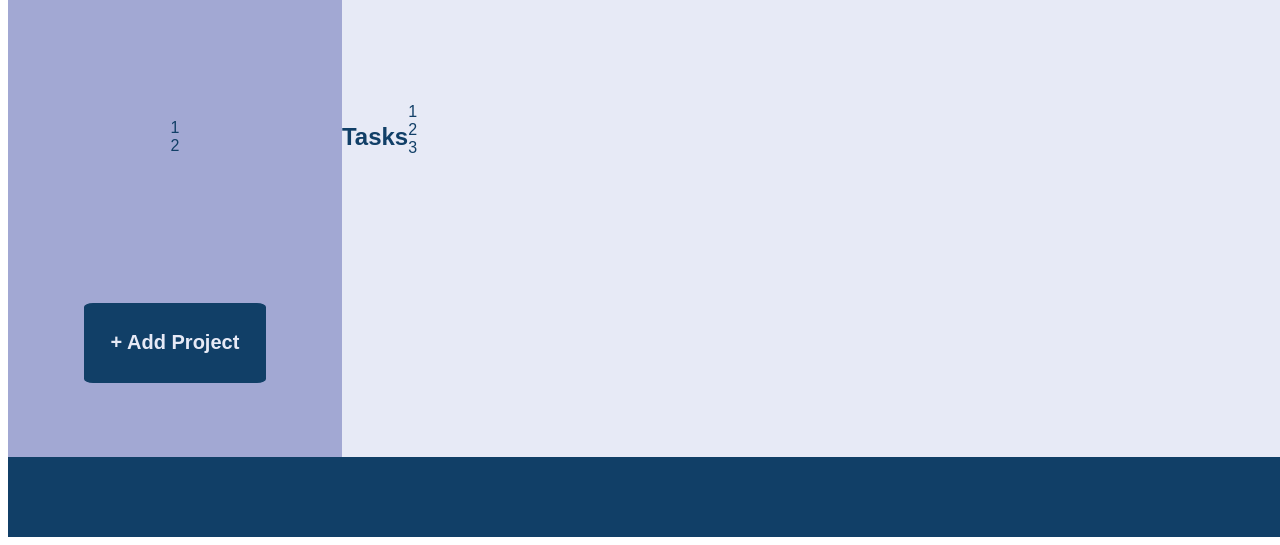
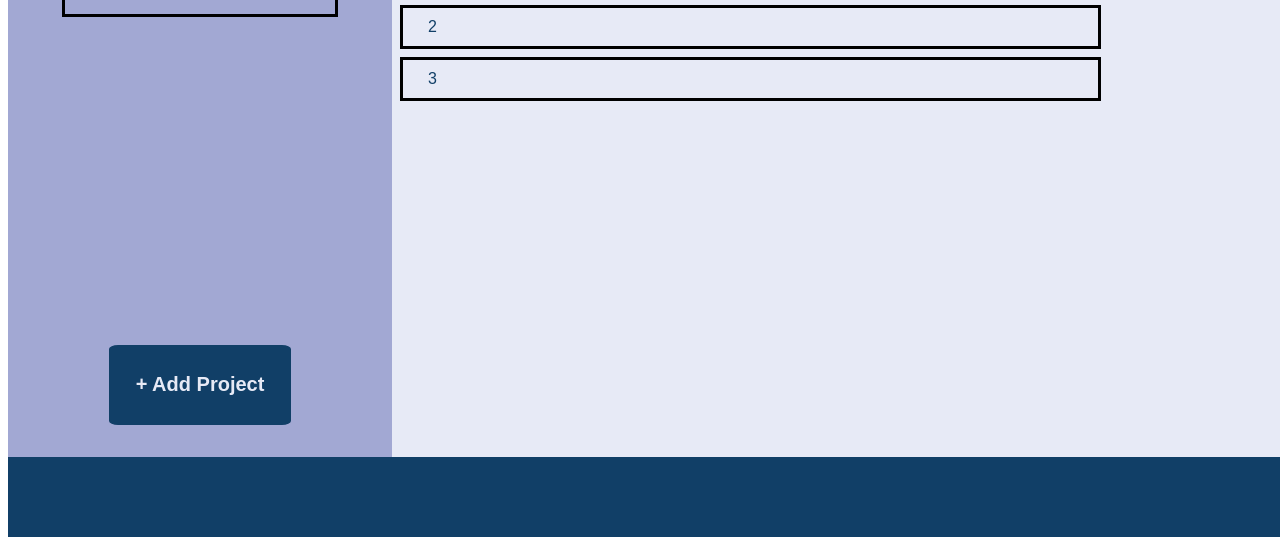
Before and after one commit to urialevy/todolist, a website built with webpack: page dist/index.html in a window 1280 px wide. Shown: the part 271-816 px from the top of the page. Built offline with nearby package versions, Linux system fonts and the light colour scheme.

Commit message:
restyle, starts to look good

```diff
--- a/src/style.css
+++ b/src/style.css
@@ -28,12 +28,6 @@ body {
     align-items: center;
 }
 
-/* #footer {
-    color: #38598b;
-    background-color: #a2a8d3;
-    height: 10%;
-} */
-
 #main {
     display: flex;
     flex-direction: row;
@@ -43,9 +37,11 @@ body {
     background-color: #e7eaf6;
     height: 80%;
     width: 100%;
+
 }
 
 #newTask {
+    margin-bottom: 2rem;
     padding: 10px 25px;
     background: transparent;
     outline: none !important;
@@ -77,5 +73,37 @@ body {
 }
 #mainright {
     display: flex;
-    width: 85%;
+    flex-direction: column;
+    justify-content: space-between;
+    width: 70%;
+    height: 100%
+    ;
 }
+
+#projectsList {
+    width: 80%;
+    height: 80%;
+    }
+
+.project {
+    border: solid black;
+    padding: 10px 25px;
+    margin: 1rem 1rem 1rem 1rem;
+}
+
+.task {
+    border: solid black;
+    padding: 10px 25px;
+    margin: 0.5rem 0.5rem 0.5rem 0.5rem;
+}
+
+#taskTitle {
+    display: flex;
+    justify-content: center;
+    width: 100%;
+}
+
+#tasksList {
+    width: 80%;
+    height: 80%;
+    }
```
